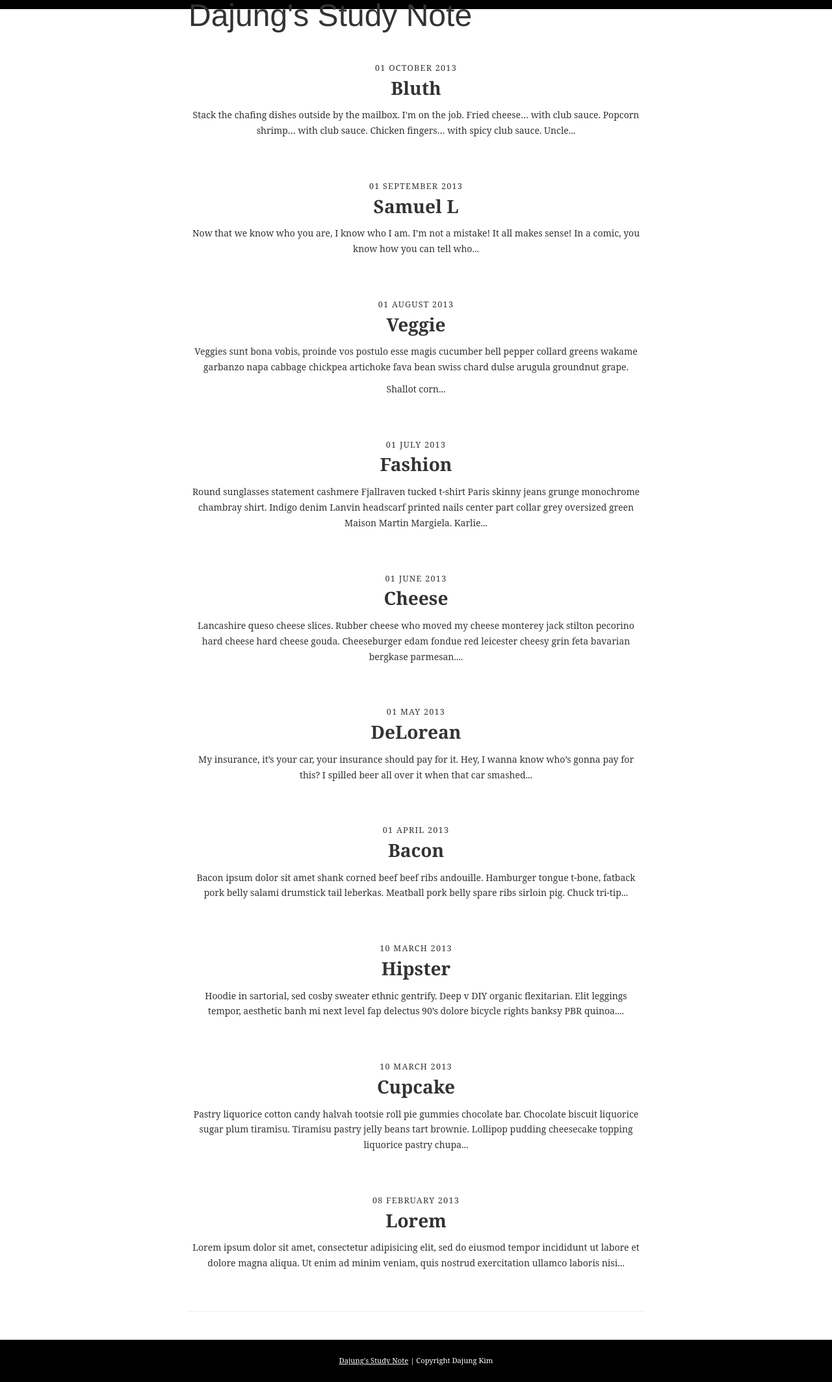
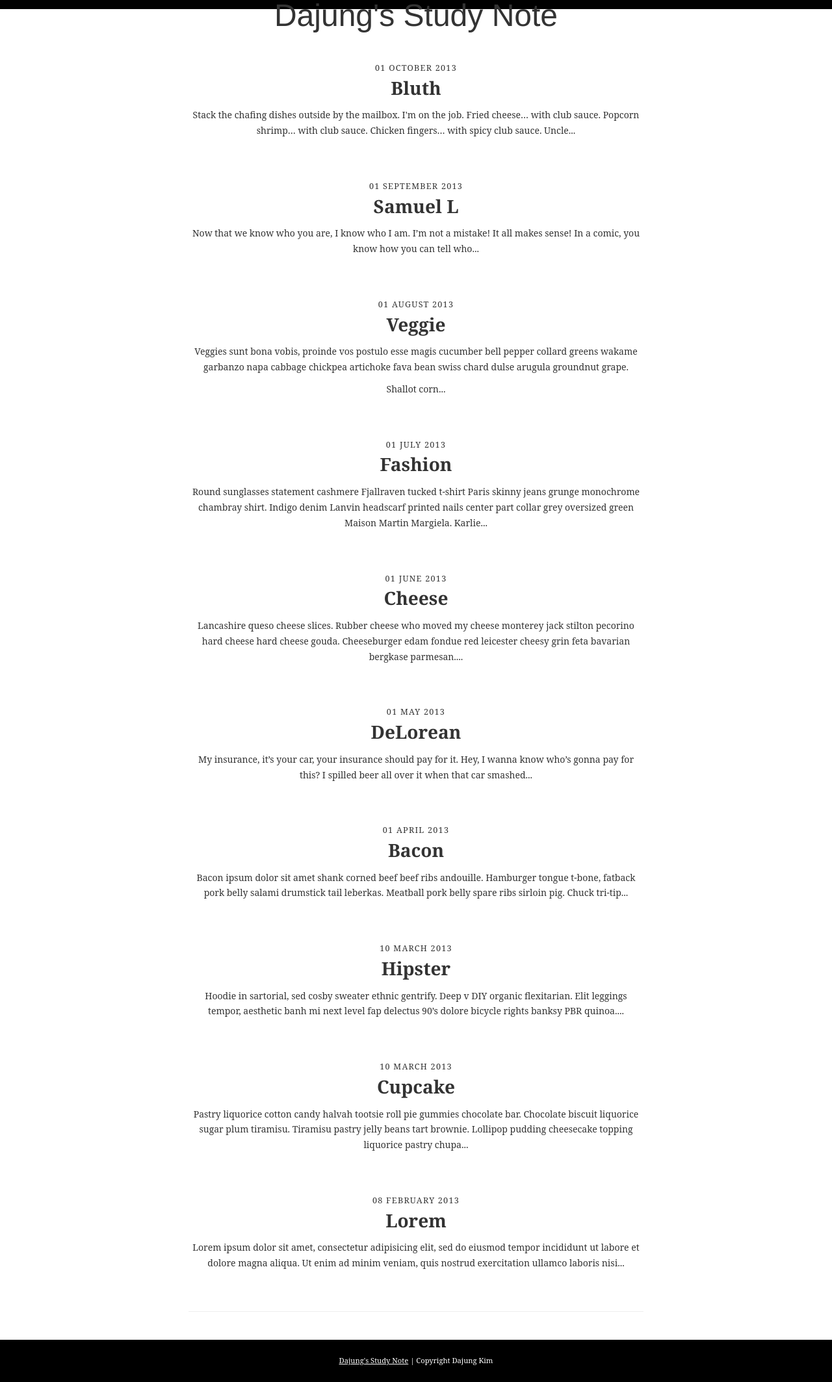
Before and after one commit to dahjeong/dahjeong.github.io, a Jekyll site: the page built from index.html, in a window 1280 px wide. Shown: the whole page at 65% size. Built offline with Jekyll 4.4.1, drawn with Linux system fonts in a browser that asks for light colours; some web fonts are replaced; the list of posts is cut into pages by our own code.

Commit message:
test commit

```diff
--- a/index.html
+++ b/index.html
@@ -9,7 +9,11 @@ title:
     <main class="container">
     	<div class="row-fluid">
     		<section class="content">
-    		  <font size=13>Dajung's Study Note</font>
+    			<div style="text-align:center">
+    		  		<font size=13>
+    		  			Dajung's Study Note
+    		  		</font>
+    		  	</div>
     		</section>
     		<ul class="entries">
     		{% for post in paginator.posts %}
```
